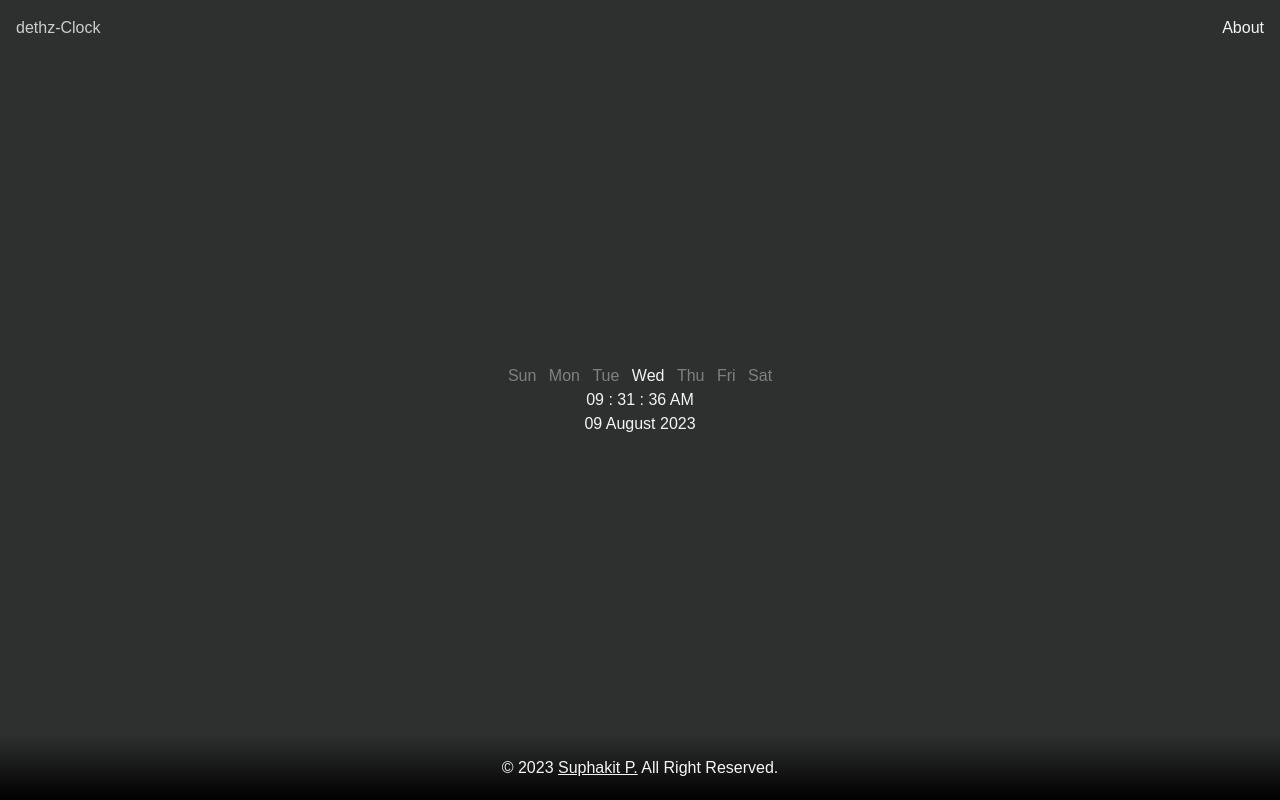
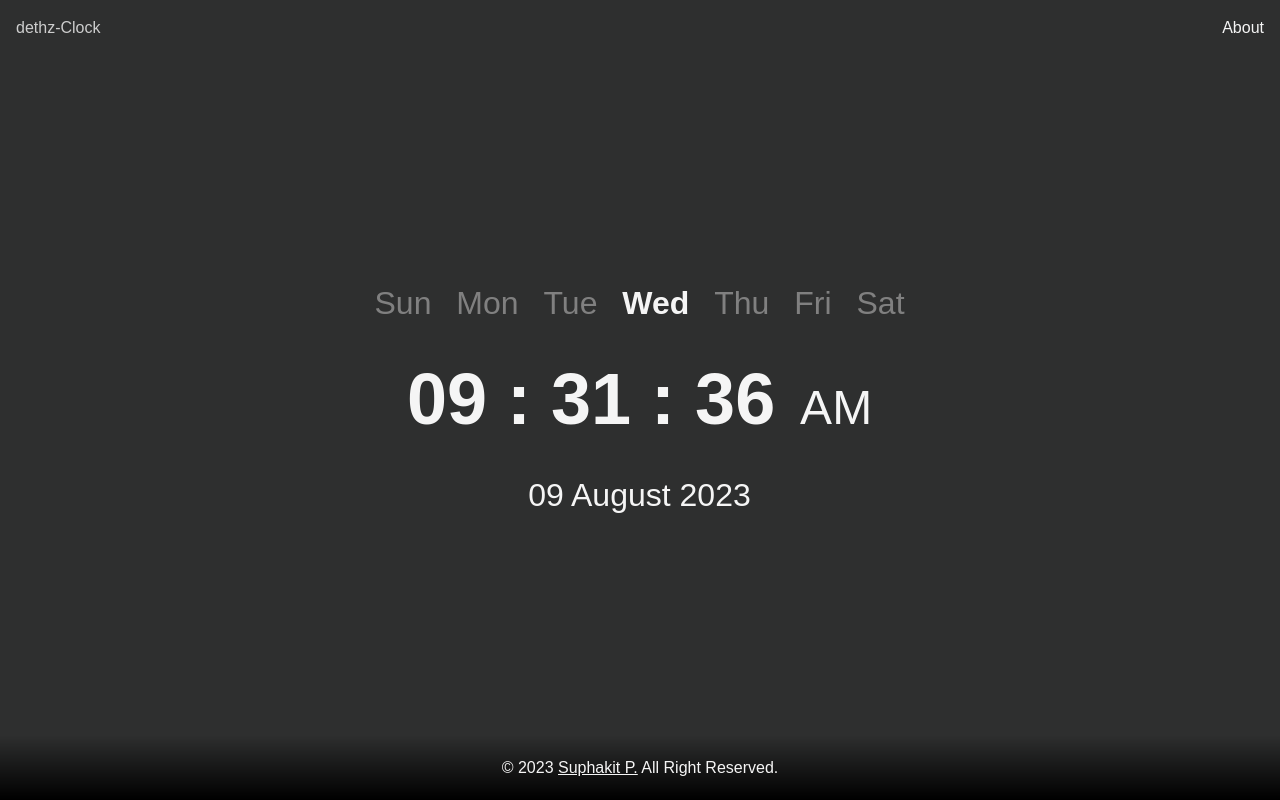
Before and after one commit to dethMastery/mobile-clock, a SvelteKit app: page / in a window 1280 px wide. Built offline with nearby package versions, Linux system fonts and the light colour scheme; a web font is replaced by a local one.

Commit message:
chore<page>: finalize page function

```diff
--- a/src/routes/+page.svelte
+++ b/src/routes/+page.svelte
@@ -33,15 +33,30 @@
 <section>
   <div class={TW_CLASS.container}>
     {#if date !== undefined}
-      <p>
+      <div class="scale-[2]">
         <Day TimeValue={day} />
-      </p>
-      <p>
-        {hr} : {min} : {sec} {dt}
-      </p>
-      <p>
-        {date}
-      </p>
+        <div class="my-4">
+          <div class="inline text-4xl pr-1 font-bold">
+            <span>
+              {hr}
+            </span>
+            :
+            <span>
+              {min}
+            </span>
+            :
+            <span>
+              {sec}
+            </span>
+          </div>
+          <div class="inline text-2xl pl-1">
+            {dt}
+          </div>
+        </div>
+        <p>
+          {date}
+        </p>
+      </div>
     {:else}
       <h1>
         Loading..
--- a/src/routes/day.svelte
+++ b/src/routes/day.svelte
@@ -1,6 +1,6 @@
 <script lang="ts">
   const MainClass = 'text-[grey] px-1'
-  const ActiveClass = '!text-whitesmoke'
+  const ActiveClass = '!text-whitesmoke !font-bold'
 
   export let TimeValue: number | undefined
 </script>
```
